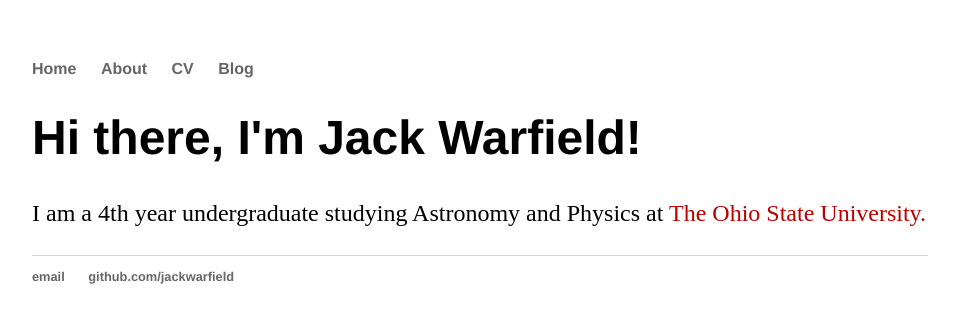
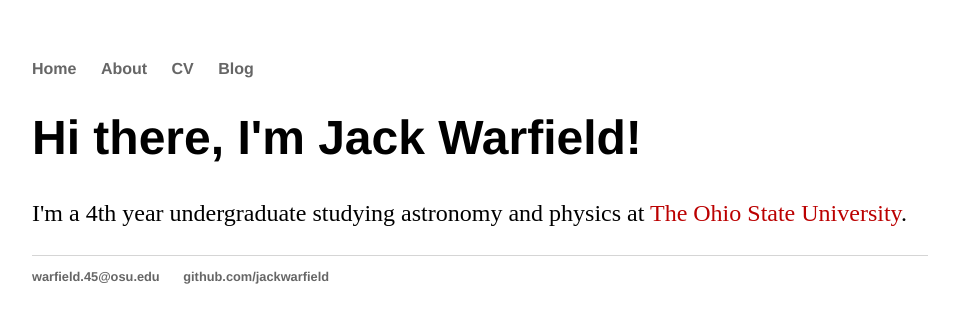
Before and after one commit to jackwarfield/jackwarfield.github.io, a Jekyll site: the page built from index.html, in a window 1280 px wide. Shown: the top 323 px of the page, without its empty margins (160-1119 px from the left). Built offline with Jekyll 4.4.1, drawn with Linux system fonts in a browser that asks for light colours.

Commit message:
Update index.html

```diff
--- a/index.html
+++ b/index.html
@@ -1,32 +1,10 @@
-<!DOCTYPE html>
-<html>
-	<head>
-		<title>Jack Warfield</title>
-		<link rel="stylesheet" type="text/css" href="/css/main.css">
-	</head>
-	<body>
-		<nav>
-    		<ul>
-        		<li><a href="/">Home</a></li>
-	        	<li><a href="/about">About</a></li>
-        		<li><a href="/cv">CV</a></li>
-        		<li><a href="/blog">Blog</a></li>
-    		</ul>
-		</nav>
-		<div class="container">
-    		<div class="blurb">
-        		<h1>Hi there, I'm Jack Warfield!</h1>
-				<p>
-        I am a 4th year undergraduate studying Astronomy and Physics at
-        <font color='#bb0000'>The Ohio State University.</font>
-        </p>
-    		</div><!-- /.blurb -->
-		</div><!-- /.container -->
-		<footer>
-    		<ul>
-        		<li><a href="mailto:warfield.45@osu.edu">email</a></li>
-        		<li><a href="https://github.com/jackwarfield">github.com/jackwarfield</a></li>
-			</ul>
-		</footer>
-	</body>
-</html>
+---
+layout: default
+title: Jack Warfield
+---
+<div class="blurb">
+	<h1>Hi there, I'm Jack Warfield!</h1>
+	<p>
+	I'm a 4th year undergraduate studying astronomy and physics at <font color='#bb0000'>The Ohio State University</font>.
+	</p>
+</div><!-- /.blurb -->
```
